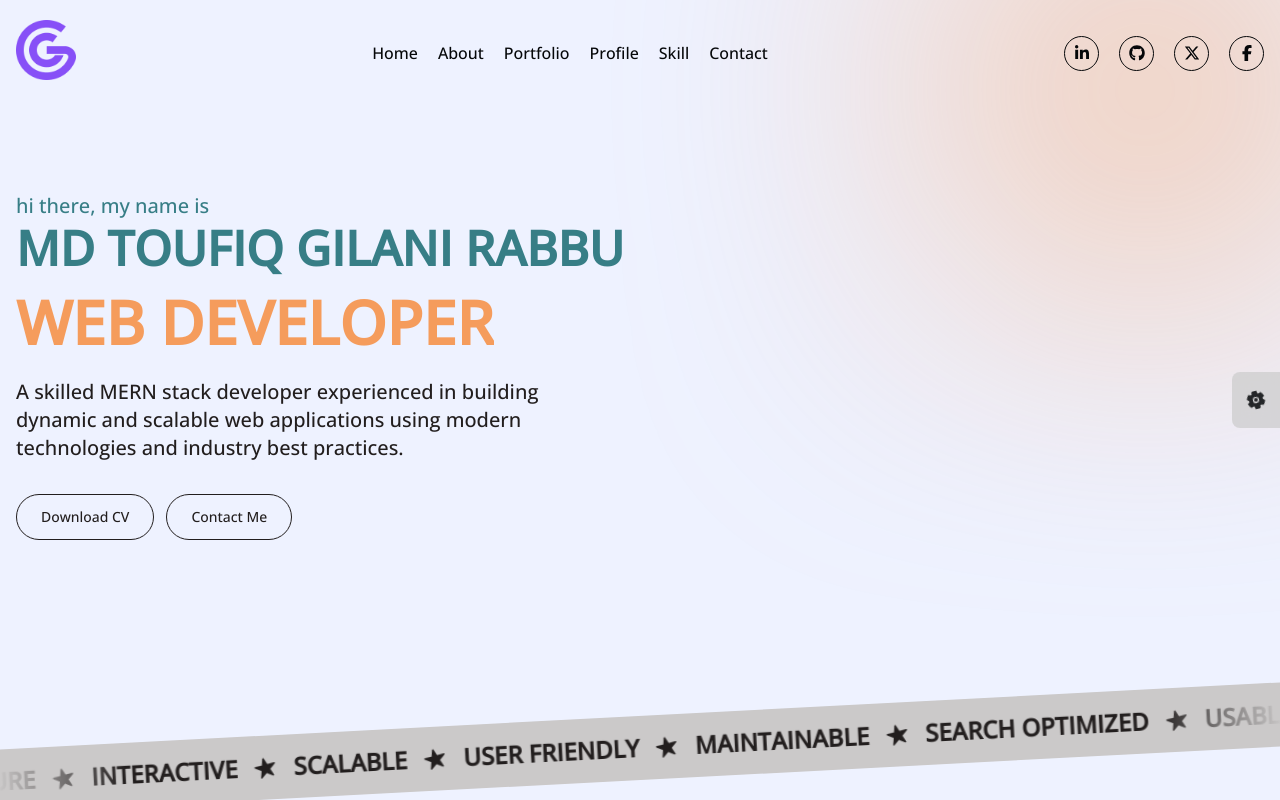
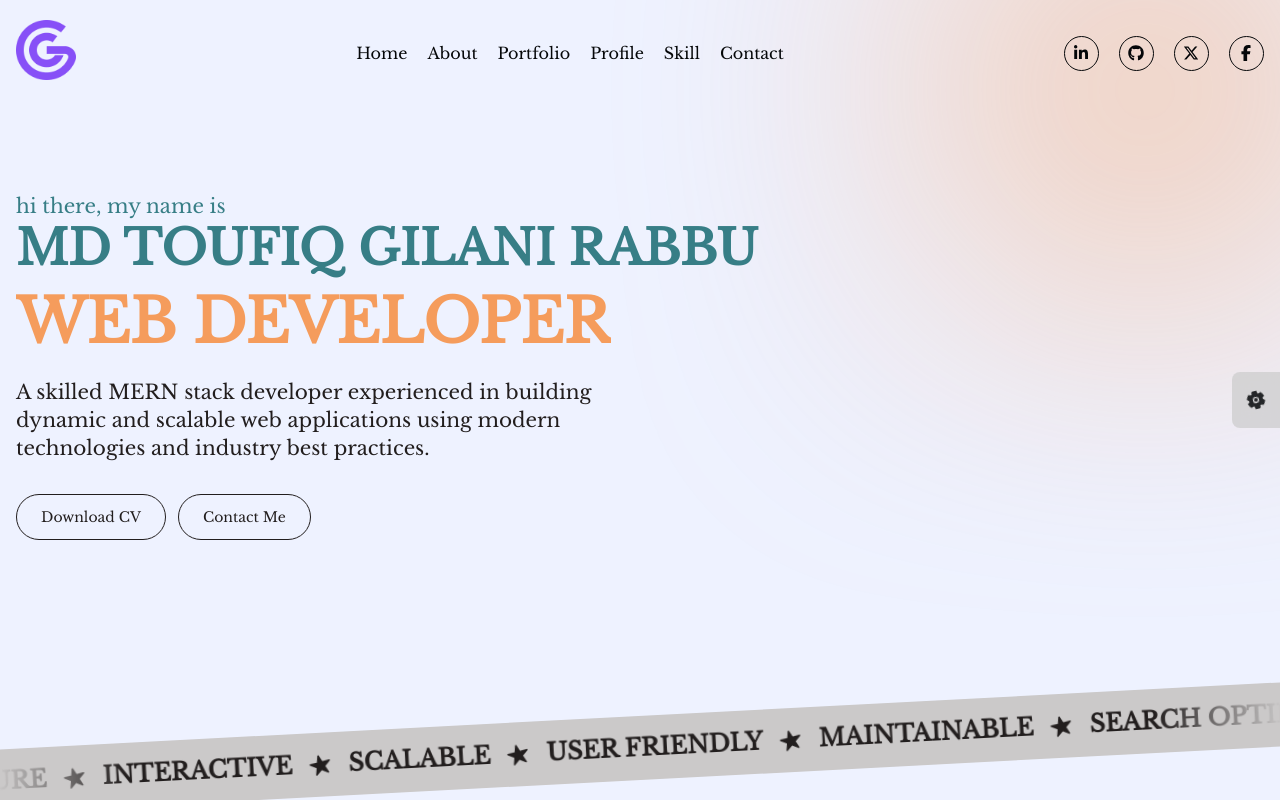
Before and after one commit to GilaniRabbu/developer-portfolio, a Next.js app: page / in a window 1280 px wide. Shown: the top 800 px of the page. Built offline with nearby package versions, Linux system fonts and the light colour scheme; a web font is replaced by a local one.

Commit message:
updated code

```diff
--- a/app/layout.tsx
+++ b/app/layout.tsx
@@ -1,11 +1,19 @@
 import type { Metadata } from "next";
-import { Open_Sans } from "next/font/google";
+import { Cormorant_Garamond, Libre_Baskerville } from "next/font/google";
 import Header from "@/components/Header/Header";
 import Footer from "@/components/Footer/Footer";
 import { ThemeProvider } from "@/contexts/ThemeContext";
 import "./globals.css";
 
-const open_sans = Open_Sans({ subsets: ["latin"], weight: "500" });
+const libre_baskerville = Libre_Baskerville({
+  subsets: ["latin"],
+  weight: "400",
+});
+
+const cormorant_garamond = Cormorant_Garamond({
+  subsets: ["latin"],
+  weight: "600",
+});
 
 export const metadata: Metadata = {
   title: "Portfolio Website",
@@ -22,7 +30,7 @@ export default function RootLayout({
       <head>
         <link rel="icon" href="/favicon.svg" />
       </head>
-      <body className={`antialiased ${open_sans.className}`}>
+      <body className={`antialiased ${libre_baskerville.className}`}>
         <ThemeProvider>
           <Header />
           {children}
--- a/components/Hero/Hero.tsx
+++ b/components/Hero/Hero.tsx
@@ -1,4 +1,5 @@
 "use client";
+
 import React from "react";
 import { WordRotate } from "@/components/ui/word-rotate";
 import "./Hero.css";
@@ -15,8 +16,10 @@ export default function Hero() {
             <p className="mb-1 text-xl text-[#377E86] dark:text-[#11EE55]">
               hi there, my name is
             </p>
-            <h2 className="text-5xl font-bold mb-3 uppercase text-[#377E86] dark:text-[#11EE55]">
-              Md Toufiq Gilani Rabbu
+            <h2 className="text-6xl md:text-5xl font-bold mb-3 uppercase text-[#377E86] dark:text-[#11EE55]">
+              Md <br className="md:hidden" /> Toufiq
+              <br className="md:hidden" /> Gilani
+              <br className="md:hidden" /> Rabbu
             </h2>
             <h1 className="text-4xl md:text-5xl lg:text-6xl inline-block text-[#F59C5C] dark:text-[#F7B687]">
               <WordRotate
```
